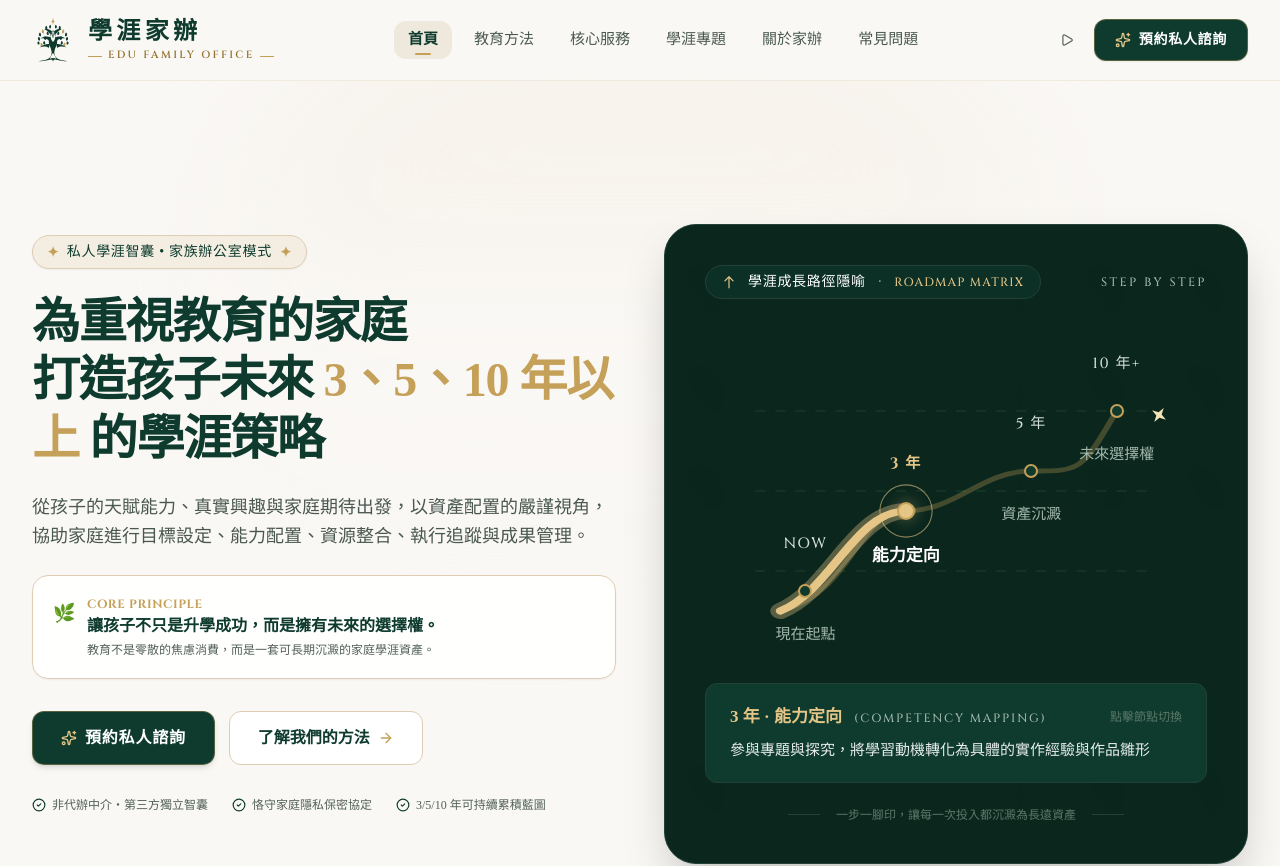
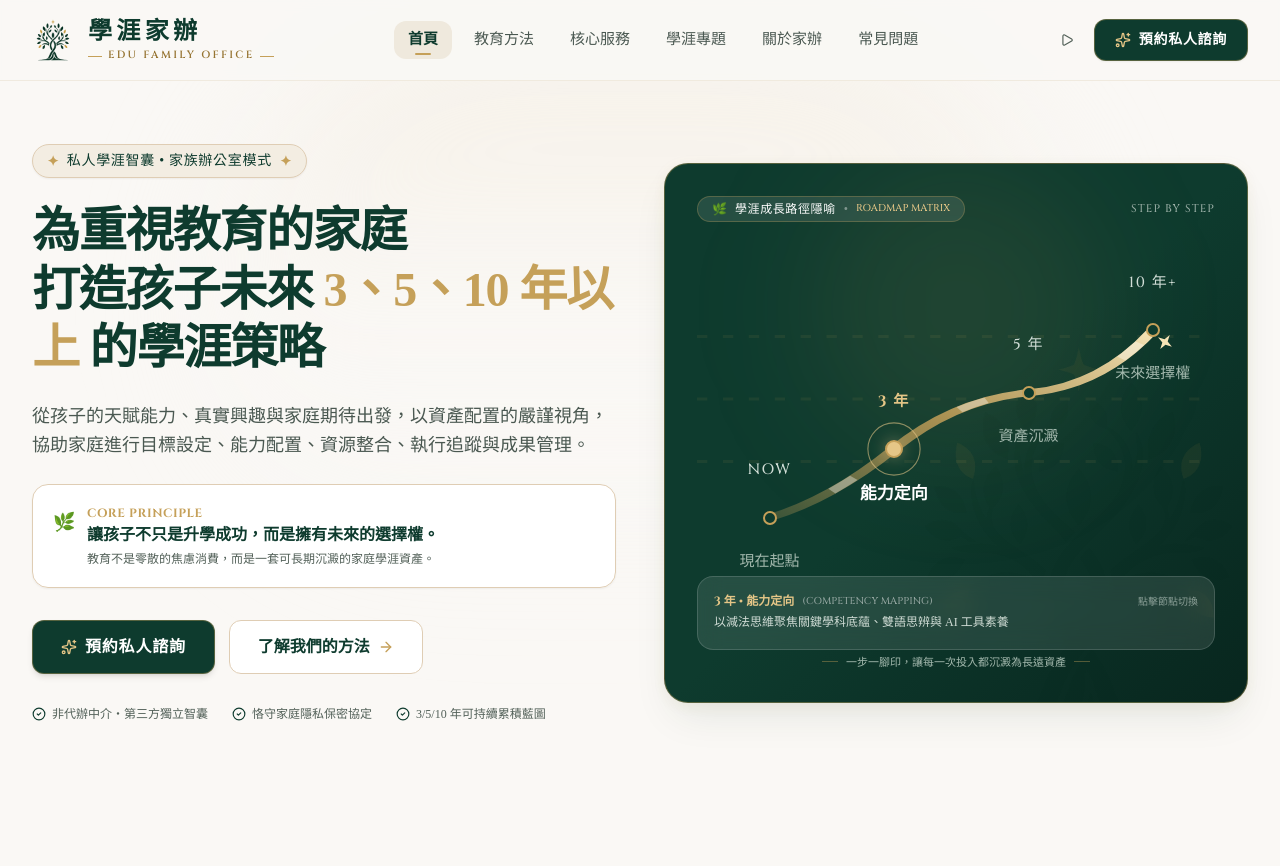
Before and after one commit to zzzuo75-crypto/edu-family-office, a React (Vite) app: page / in a window 1280 px wide. Shown: the top 866 px of the page. Built offline with nearby package versions, Linux system fonts and the light colour scheme.

Commit message:
Update site interactions and branding

```diff
--- a/src/components/EduFamilyOfficeLogo.tsx
+++ b/src/components/EduFamilyOfficeLogo.tsx
@@ -19,202 +19,15 @@ export const EduTreeMark: React.FC<{ className?: string; size?: number }> = ({
   className = "w-10 h-10",
   size = 48
 }) => {
-  const width = size;
-  const height = (size * 114) / 100;
-
   return (
-    <svg
-      viewBox="0 0 200 228"
-      fill="none"
-      xmlns="http://www.w3.org/2000/svg"
-      className={`shrink-0 ${className}`}
-      style={{ width, height }}
-      aria-label="Edu Family Office Tree Emblem"
-    >
-      {/* 1. TOP GOLDEN 4-POINT STAR */}
-      <path
-        d="M100 4 C100.8 17 101.5 22 108 26 C101.5 30 100.8 35 100 48 C99.2 35 98.5 30 92 26 C98.5 22 99.2 17 100 4 Z"
-        fill="#C5A059"
-      />
-
-      {/* 2. 4 GOLDEN ACCENT LEAVES (2 Upper Outer, 2 Lower Outer) */}
-      {/* Top Left Golden Leaf */}
-      <path
-        d="M50 63 C44 70 45 83 56 83 C59 74 57 66 50 63 Z"
-        fill="#C5A059"
-      />
-      {/* Top Right Golden Leaf */}
-      <path
-        d="M150 63 C156 70 155 83 144 83 C141 74 143 66 150 63 Z"
-        fill="#C5A059"
-      />
-      {/* Bottom Left Golden Leaf */}
-      <path
-        d="M44 126 C38 133 39 146 50 146 C53 137 51 129 44 126 Z"
-        fill="#C5A059"
-      />
-      {/* Bottom Right Golden Leaf */}
-      <path
-        d="M156 126 C162 133 161 146 150 146 C147 137 149 129 156 126 Z"
-        fill="#C5A059"
-      />
-
-      {/* 3. CENTRAL HEART VERTICAL LEAF */}
-      <path
-        d="M100 78 C96 87 96 99 100 106 C104 99 104 87 100 78 Z"
-        fill="#0E3B2E"
-      />
-
-      {/* 4. TOP CANOPY EMERALD LEAVES */}
-      {/* Top Center Left */}
-      <path
-        d="M87 42 C80 47 79 59 89 60 C92 53 91 46 87 42 Z"
-        fill="#0E3B2E"
-      />
-      {/* Top Center Right */}
-      <path
-        d="M113 42 C120 47 121 59 111 60 C108 53 109 46 113 42 Z"
-        fill="#0E3B2E"
-      />
-      {/* Upper In-between Left */}
-      <path
-        d="M68 46 C60 52 61 65 72 65 C74 57 73 50 68 46 Z"
-        fill="#0E3B2E"
-      />
-      {/* Upper In-between Right */}
-      <path
-        d="M132 46 C140 52 139 65 128 65 C126 57 127 50 132 46 Z"
-        fill="#0E3B2E"
-      />
-
-      {/* 5. MID CANOPY EMERALD LEAVES (Outer & Inner Clusters) */}
-      {/* Mid Left Outer Upper */}
-      <path
-        d="M38 78 C30 84 31 97 42 97 C44 89 43 82 38 78 Z"
-        fill="#0E3B2E"
-      />
-      {/* Mid Right Outer Upper */}
-      <path
-        d="M162 78 C170 84 169 97 158 97 C156 89 157 82 162 78 Z"
-        fill="#0E3B2E"
-      />
-      {/* Mid Left Outer Lower */}
-      <path
-        d="M33 99 C25 105 27 118 38 117 C39 109 38 103 33 99 Z"
-        fill="#0E3B2E"
-      />
-      {/* Mid Right Outer Lower */}
-      <path
-        d="M167 99 C175 105 173 118 162 117 C161 109 162 103 167 99 Z"
-        fill="#0E3B2E"
-      />
-      {/* Far Outer Left Tip */}
-      <path
-        d="M31 120 C23 125 24 137 35 136 C36 128 36 123 31 120 Z"
-        fill="#0E3B2E"
-      />
-      {/* Far Outer Right Tip */}
-      <path
-        d="M169 120 C177 125 176 137 165 136 C164 128 164 123 169 120 Z"
-        fill="#0E3B2E"
-      />
-
-      {/* 6. INNER CANOPY EMERALD LEAVES (Branch Arch Clusters) */}
-      {/* Inner Left Top Arch */}
-      <path
-        d="M74 74 C67 80 69 92 79 91 C81 83 79 77 74 74 Z"
-        fill="#0E3B2E"
-      />
-      {/* Inner Right Top Arch */}
-      <path
-        d="M126 74 C133 80 131 92 121 91 C119 83 121 77 126 74 Z"
-        fill="#0E3B2E"
-      />
-      {/* Inner Left Mid Arch */}
-      <path
-        d="M62 97 C54 103 56 115 66 114 C68 106 67 100 62 97 Z"
-        fill="#0E3B2E"
-      />
-      {/* Inner Right Mid Arch */}
-      <path
-        d="M138 97 C146 103 144 115 134 114 C132 106 133 100 138 97 Z"
-        fill="#0E3B2E"
-      />
-      {/* Inner Left Lower Branch */}
-      <path
-        d="M58 119 C50 125 52 137 62 136 C64 128 63 122 58 119 Z"
-        fill="#0E3B2E"
-      />
-      {/* Inner Right Lower Branch */}
-      <path
-        d="M142 119 C150 125 148 137 138 136 C136 128 137 122 142 119 Z"
-        fill="#0E3B2E"
-      />
-      {/* Inner Center Left Near Trunk */}
-      <path
-        d="M82 103 C75 109 77 120 87 119 C88 112 87 106 82 103 Z"
-        fill="#0E3B2E"
-      />
-      {/* Inner Center Right Near Trunk */}
-      <path
-        d="M118 103 C125 109 123 120 113 119 C112 112 113 106 118 103 Z"
-        fill="#0E3B2E"
-      />
-
-      {/* 7. DOUBLE-HELIX INTERTWINED TRUNK & CANOPY BRANCHES */}
-      {/* Left Trunk Strand Weave */}
-      <path
-        d="M100 66 C90 82 82 98 94 116 C106 132 112 148 104 168 C96 182 88 196 82 208 C68 212 48 215 32 216 C58 214 74 208 86 196 C98 180 94 162 86 146 C76 128 80 108 92 90 C96 82 98 74 100 66 Z"
-        fill="#0E3B2E"
-      />
-      {/* Right Trunk Strand Weave */}
-      <path
-        d="M100 66 C110 82 118 98 106 116 C94 132 88 148 96 168 C104 182 112 196 118 208 C132 212 152 215 168 216 C142 214 126 208 114 196 C102 180 106 162 114 146 C124 128 120 108 108 90 C104 82 102 74 100 66 Z"
-        fill="#0E3B2E"
-      />
-
-      {/* 8. MAIN CANOPY BRANCH ARCS (Organic Outward Sweeps) */}
-      {/* Upper Left Branch Sweep */}
-      <path
-        d="M96 74 C86 64 74 58 58 64 C70 66 80 76 88 88 Z"
-        fill="#0E3B2E"
-      />
-      {/* Upper Right Branch Sweep */}
-      <path
-        d="M104 74 C114 64 126 58 142 64 C130 66 120 76 112 88 Z"
-        fill="#0E3B2E"
-      />
-      {/* Mid Left Branch Sweep */}
-      <path
-        d="M90 102 C76 96 56 96 38 108 C54 104 72 108 84 120 Z"
-        fill="#0E3B2E"
-      />
-      {/* Mid Right Branch Sweep */}
-      <path
-        d="M110 102 C124 96 144 96 162 108 C146 104 128 108 116 120 Z"
-        fill="#0E3B2E"
-      />
-      {/* Lower Left Branch Sweep */}
-      <path
-        d="M84 134 C68 132 50 138 36 150 C50 144 68 144 80 152 Z"
-        fill="#0E3B2E"
-      />
-      {/* Lower Right Branch Sweep */}
-      <path
-        d="M116 134 C132 132 150 138 164 150 C150 144 132 144 120 152 Z"
-        fill="#0E3B2E"
-      />
-
-      {/* 9. ROOT BASE GROUND FLARE */}
-      <path
-        d="M88 200 C94 206 100 212 100 218 C100 212 106 206 112 200 C104 202 96 202 88 200 Z"
-        fill="#0E3B2E"
-      />
-      <path
-        d="M30 216 C58 214 82 208 100 206 C118 208 142 214 170 216 C144 212 122 202 100 202 C78 202 56 212 30 216 Z"
-        fill="#0E3B2E"
-      />
-    </svg>
+    <img
+      src="/android-chrome-512x512.png"
+      alt="Edu Family Office Tree Emblem"
+      width={size}
+      height={size}
+      className={`shrink-0 object-contain ${className}`}
+      style={{ width: size, height: size }}
+    />
   );
 };
 
--- a/src/components/HeroGrowthPath.tsx
+++ b/src/components/HeroGrowthPath.tsx
@@ -1,131 +1,125 @@
 import React, { useState } from 'react';
-import { motion, AnimatePresence } from 'motion/react';
+import { motion } from 'motion/react';
+import { EduTreeMark } from './EduFamilyOfficeLogo';
+import { Sparkles, Compass, Target, Award, ArrowUpRight } from 'lucide-react';
 
-// 資料定義：4 個成長節點
+export const HeroGrowthPath: React.FC = () => {
+  const [activeNode, setActiveNode] = useState<number>(1);
+
   const nodes = [
     {
-    id: 'now',
+      id: 0,
       year: 'NOW',
       title: '現在起點',
-    x: 20,
-    y: 65,
-    enTitle: 'CURRENT STATE',
-    desc: '以減法思維聚焦關鍵學科底蘊、雙語思辨與 AI 工具素養',
+      enTitle: 'Starting Point',
+      desc: '深入訪談家庭理念，精準診斷孩子真實特質與學習稟賦',
+      accent: '#C5A059',
+      x: 14,
+      y: 78,
     },
     {
-    id: 'year3',
+      id: 1,
       year: '3 年',
       title: '能力定向',
-    x: 40,
-    y: 45,
-    enTitle: 'COMPETENCY MAPPING',
-    desc: '參與專題與探究，將學習動機轉化為具體的實作經驗與作品雛形',
+      enTitle: 'Competency Mapping',
+      desc: '以減法思維聚焦關鍵學科底蘊、雙語思辨與 AI 工具素養',
+      accent: '#C5A059',
+      x: 38,
+      y: 56,
     },
     {
-    id: 'year5',
+      id: 2,
       year: '5 年',
       title: '資產沉澱',
-    x: 65,
-    y: 35,
-    enTitle: 'ASSET ACCUMULATION',
-    desc: '取得學術成果、領導力實證，建立無可取代的個人品牌與國際視野',
+      enTitle: 'Asset Compounding',
+      desc: '產出原創專題研究、實體作品集與高含金量實踐經驗',
+      accent: '#C5A059',
+      x: 64,
+      y: 38,
     },
     {
-    id: 'year10',
+      id: 3,
       year: '10 年+',
       title: '未來選擇權',
-    x: 82,
-    y: 20,
-    enTitle: 'FUTURE OPTIONALITY',
-    desc: '擁有隨時切換賽道的能力，不受單一體制侷限的終身學涯籌碼',
+      enTitle: 'Lifetime Agency',
+      desc: '具備面對全球多元路徑的獨立思維、熱情所在與終身競爭力',
+      accent: '#E5C687',
+      x: 88,
+      y: 18,
     },
   ];
 
-export function HeroGrowthPath() {
-  const [activeNode, setActiveNode] = useState(1); // 預設選中 "3 年"
+  return (
+    <div className="relative w-full h-[460px] sm:h-[500px] lg:h-[540px] rounded-3xl bg-gradient-to-br from-[#0E3B2E] via-[#0E3B2E] to-[#08261E] border border-[#C5A059]/40 p-6 sm:p-8 shadow-lux-lg overflow-hidden flex flex-col justify-between select-none">
 
-  return (
-    <div className="relative w-full max-w-4xl mx-auto mt-20 mb-10 bg-[#0A261D] rounded-[2rem] p-6 md:p-10 border border-[#214235] shadow-2xl overflow-hidden">
-
-      {/* Background Decor */}
-      <div className="absolute inset-0 opacity-10 pointer-events-none">
-        <svg width="100%" height="100%" xmlns="http://www.w3.org/2000/svg">
-          <defs>
-            <pattern id="leaf-pattern" x="0" y="0" width="100" height="100" patternUnits="userSpaceOnUse">
-              <path d="M20,50 Q30,30 50,50 Q70,70 50,90 Q30,70 20,50 Z" fill="#E5C687" opacity="0.05" />
-            </pattern>
-          </defs>
-          <rect width="100%" height="100%" fill="url(#leaf-pattern)" />
-        </svg>
+      {/* Background Watermark & Gold Glow */}
+      <div className="absolute -right-8 -bottom-10 opacity-[0.07] pointer-events-none text-white">
+        <EduTreeMark size={400} />
       </div>
 
-      {/* Header Info */}
-      <div className="relative z-10 flex flex-col md:flex-row justify-between items-start md:items-center mb-8 gap-4">
-        <div className="inline-flex items-center gap-3 px-4 py-1.5 rounded-full border border-[#214235] bg-[#0E3B2E]/50 text-white font-serif-tc text-xs md:text-sm">
-          <svg width="14" height="14" viewBox="0 0 24 24" fill="none" stroke="#E5C687" strokeWidth="2" strokeLinecap="round" strokeLinejoin="round">
-            <path d="M12 3v19M5 10l7-7 7 7"/>
-          </svg>
+      <div className="absolute top-0 right-1/4 w-72 h-72 bg-[#C5A059]/10 rounded-full blur-3xl pointer-events-none" />
+
+      {/* Top Header Badge */}
+      <div className="relative z-10 flex items-center justify-between">
+        <div className="inline-flex items-center gap-2 px-3.5 py-1 rounded-full bg-white/10 border border-[#C5A059]/30 text-white text-xs font-serif-tc">
+          <span className="text-[#E5C687]">🌿</span>
           <span className="tracking-wider">學涯成長路徑隱喻</span>
-          <span className="text-[#A3B8AD]">·</span>
-          <span className="font-cinzel text-[#E5C687] tracking-widest text-[10px] md:text-xs">ROADMAP MATRIX</span>
+          <span className="text-white/40">•</span>
+          <span className="text-[#E5C687] font-cinzel text-[10px]">ROADMAP MATRIX</span>
         </div>
 
-        <div className="text-[#A3B8AD] font-cinzel text-xs tracking-[0.2em]">
-          STEP BY STEP
+        <div className="text-[11px] font-cinzel tracking-widest text-[#D1DDD6]/70 uppercase hidden sm:block">
+          Step by Step
         </div>
       </div>
 
-      {/* SVG Path Graphic Area */}
-      <div className="relative w-full h-[280px] md:h-[320px] mb-8 select-none">
-        {/* We use standard SVG mapping. x:0-100, y:0-80 coordinates for responsive layout */}
+      {/* Center Dynamic SVG Trajectory Path (方案 B: 路徑式成長隱喻) */}
+      <div className="relative z-10 my-auto w-full h-[220px] sm:h-[250px]">
         <svg
           viewBox="0 0 100 80"
-          className="w-full h-full overflow-visible pointer-events-none"
           preserveAspectRatio="none"
+          className="w-full h-full overflow-visible"
         >
-          {/* Horizontal Grid Lines */}
-          <line x1="10" y1="20" x2="90" y2="20" stroke="#1D4031" strokeWidth="0.3" strokeDasharray="2 2" />
-          <line x1="10" y1="40" x2="90" y2="40" stroke="#1D4031" strokeWidth="0.3" strokeDasharray="2 2" />
-          <line x1="10" y1="60" x2="90" y2="60" stroke="#1D4031" strokeWidth="0.3" strokeDasharray="2 2" />
+          <defs>
+            <linearGradient id="growthLineGrad" x1="0%" y1="100%" x2="100%" y2="0%">
+              <stop offset="0%" stopColor="#C5A059" stopOpacity="0.25" />
+              <stop offset="50%" stopColor="#C5A059" stopOpacity="0.85" />
+              <stop offset="100%" stopColor="#F5E3B5" stopOpacity="1" />
+            </linearGradient>
 
-          {/* Main Curved Path (The Journey) */}
-          <path
-            d={`M 15 70 C 30 65, 30 45, 40 45 S 55 35, 65 35 S 75 35, 82 20`}
+            <linearGradient id="pulseGlow" x1="0%" y1="0%" x2="100%" y2="0%">
+              <stop offset="0%" stopColor="#C5A059" stopOpacity="0" />
+              <stop offset="50%" stopColor="#FFF" stopOpacity="0.8" />
+              <stop offset="100%" stopColor="#C5A059" stopOpacity="0" />
+            </linearGradient>
+          </defs>
+
+          {/* Background subtle guide lines */}
+          <line x1="0" y1="20" x2="100" y2="20" stroke="rgba(197, 160, 89, 0.08)" strokeDasharray="2,3" />
+          <line x1="0" y1="40" x2="100" y2="40" stroke="rgba(197, 160, 89, 0.08)" strokeDasharray="2,3" />
+          <line x1="0" y1="60" x2="100" y2="60" stroke="rgba(197, 160, 89, 0.08)" strokeDasharray="2,3" />
+
+          {/* Glowing Continuous S-Curve Pathway */}
+          <motion.path
+            d="M 14 78 Q 26 72, 38 56 T 64 38 T 88 18"
             fill="none"
-            stroke="#C5A059"
-            strokeWidth="1.2"
+            stroke="url(#growthLineGrad)"
+            strokeWidth="2.2"
             strokeLinecap="round"
-            opacity={0.3}
+            initial={{ pathLength: 0, opacity: 0 }}
+            animate={{ pathLength: 1, opacity: 1 }}
+            transition={{ duration: 1.8, ease: "easeInOut" }}
           />
 
-          {/* Active Highlighted Path (Progress up to active node) */}
-          <path
-            d={
-              activeNode === 0 ? "M 15 70 L 20 65" :
-              activeNode === 1 ? "M 15 70 C 25 65, 30 45, 40 45" :
-              activeNode === 2 ? "M 15 70 C 25 65, 30 45, 40 45 S 55 35, 65 35" :
-              "M 15 70 C 25 65, 30 45, 40 45 S 55 35, 65 35 S 75 35, 82 20"
-            }
+          {/* Secondary animated subtle pulse line */}
+          <motion.path
+            d="M 14 78 Q 26 72, 38 56 T 64 38 T 88 18"
             fill="none"
-            stroke="#E5C687"
-            strokeWidth="1.8"
-            strokeLinecap="round"
-            className="transition-all duration-700 ease-in-out"
-          />
-
-          {/* Subtle Glow behind the active path */}
-          <path
-            d={
-              activeNode === 0 ? "M 15 70 L 20 65" :
-              activeNode === 1 ? "M 15 70 C 25 65, 30 45, 40 45" :
-              activeNode === 2 ? "M 15 70 C 25 65, 30 45, 40 45 S 55 35, 65 35" :
-              "M 15 70 C 25 65, 30 45, 40 45 S 55 35, 65 35 S 75 35, 82 20"
-            }
-            fill="none"
-            stroke="#E5C687"
-            strokeWidth="4"
-            strokeLinecap="round"
-            className="transition-all duration-700 ease-in-out"
+            stroke="#FFF"
+            strokeWidth="2"
+            strokeDasharray="6, 30"
+            animate={{ strokeDashoffset: [-60, 0] }}
+            transition={{ duration: 6, repeat: Infinity, ease: "linear" }}
             opacity={0.35}
           />
 
@@ -208,40 +202,38 @@ export function HeroGrowthPath() {
       </div>
 
       {/* Bottom Interactive Detail Card */}
-      <div className="relative z-10 w-full min-h-[110px] md:min-h-[96px] bg-[#0E3B2E] border border-[#214235] rounded-xl p-5 md:px-6 md:py-5 flex flex-col justify-center">
-        <AnimatePresence mode="wait">
       <motion.div
         key={activeNode}
-            initial={{ opacity: 0, y: 5 }}
+        initial={{ opacity: 0, y: 6 }}
         animate={{ opacity: 1, y: 0 }}
-            exit={{ opacity: 0, y: -5 }}
         transition={{ duration: 0.3 }}
+        className="relative z-10 bg-white/10 backdrop-blur-md rounded-2xl p-4 border border-white/15 text-white"
       >
-            <div className="flex flex-col md:flex-row justify-between items-start md:items-center gap-3 md:gap-4 mb-2">
-              <div className="flex items-baseline gap-3">
-                <h4 className="text-[#E5C687] font-serif-tc font-bold text-[15px] md:text-[17px]">
-                  {nodes[activeNode].year} · {nodes[activeNode].title}
-                </h4>
-                <span className="font-cinzel text-[10px] md:text-xs text-[#A3B8AD] tracking-[0.15em] hidden sm:inline-block">
+        <div className="flex items-center justify-between mb-1">
+          <div className="flex items-center gap-2">
+            <span className="text-xs font-cinzel font-bold text-[#E5C687]">
+              {nodes[activeNode].year} • {nodes[activeNode].title}
+            </span>
+            <span className="text-[10px] font-cinzel text-white/50 uppercase">
               ({nodes[activeNode].enTitle})
             </span>
           </div>
-              <span className="text-[#5B7869] text-xs font-serif-tc hidden md:inline-block">
+          <div className="text-[10px] text-[#D1DDD6]/60 font-serif-tc">
             點擊節點切換
-              </span>
           </div>
-            <p className="text-white/90 font-serif-tc text-[13px] md:text-[15px] leading-relaxed">
+        </div>
+        <p className="text-xs font-serif-tc text-[#D1DDD6] leading-relaxed">
           {nodes[activeNode].desc}
         </p>
       </motion.div>
-        </AnimatePresence>
+
+      {/* Micro quote below card */}
+      <div className="relative z-10 text-center pt-1 text-[11px] font-serif-tc text-[#A3B8AD] flex items-center justify-center gap-2">
+        <span className="w-4 h-[1px] bg-[#C5A059]/40" />
+        <span>一步一腳印，讓每一次投入都沉澱為長遠資產</span>
+        <span className="w-4 h-[1px] bg-[#C5A059]/40" />
       </div>
 
-      <div className="mt-6 flex justify-center items-center gap-4 text-xs font-serif-tc text-[#5B7869]">
-        <span className="w-8 h-[1px] bg-[#214235]"></span>
-        <span>一步一腳印，讓每一次投入都沉澱為長遠資產</span>
-        <span className="w-8 h-[1px] bg-[#214235]"></span>
-      </div>
     </div>
   );
-}
+};
```
Also changed, not shown: src/components/DeliverablesFlipCards.tsx (+8 -5 lines), src/components/ServicesFlipCards.tsx (+112 -90 lines), src/index.css (+62 -0 lines), 1 other file (tests, documents, lock files or other folders). Lines whose indentation alone changed are shown as unchanged.
